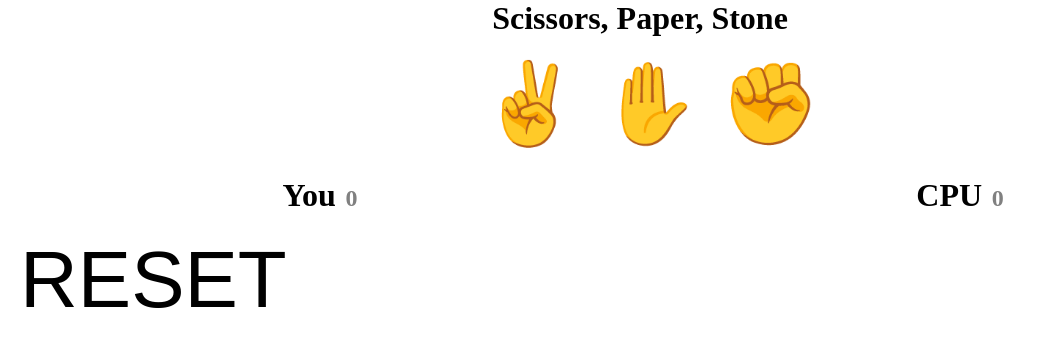
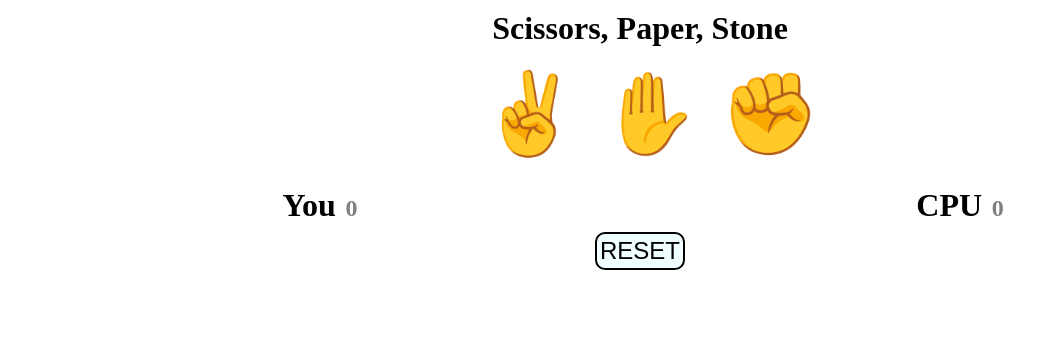
Before and after one commit to nmbmz/Scissors-Paper-Stone, a plain HTML site: page index.html in a window 1280 px wide. Shown: the whole page, without its empty margins (0-1040 px from the left). Drawn offline with Linux system fonts and the light colour scheme.

Commit message:
Update main.css

```diff
--- a/main.css
+++ b/main.css
@@ -1,6 +1,10 @@
 * {
     margin: 0;
     padding: 0;
+}
+
+.title {
+    margin-top: 10px;
 }
 
 .selection {
@@ -8,7 +12,7 @@
     justify-content: center;
 }
 
-button {
+.selection button {
     height : 100px;
     width: 100px;
     padding: 10px;
@@ -43,3 +47,19 @@ h1 {
     font-size: 1.5rem;
     color: grey;
 }
+
+.reset-button {
+    display: flex;
+    justify-content: center;
+    justify-items: center;
+    align-content: center;
+    align-items: center;
+}
+.reset-button button {
+    margin-top: 8px;
+    font-size : 1.5rem;
+    padding: 3px;
+    border: 2px solid black;
+    background-color: azure;
+    border-radius: 10px;
+}
```
